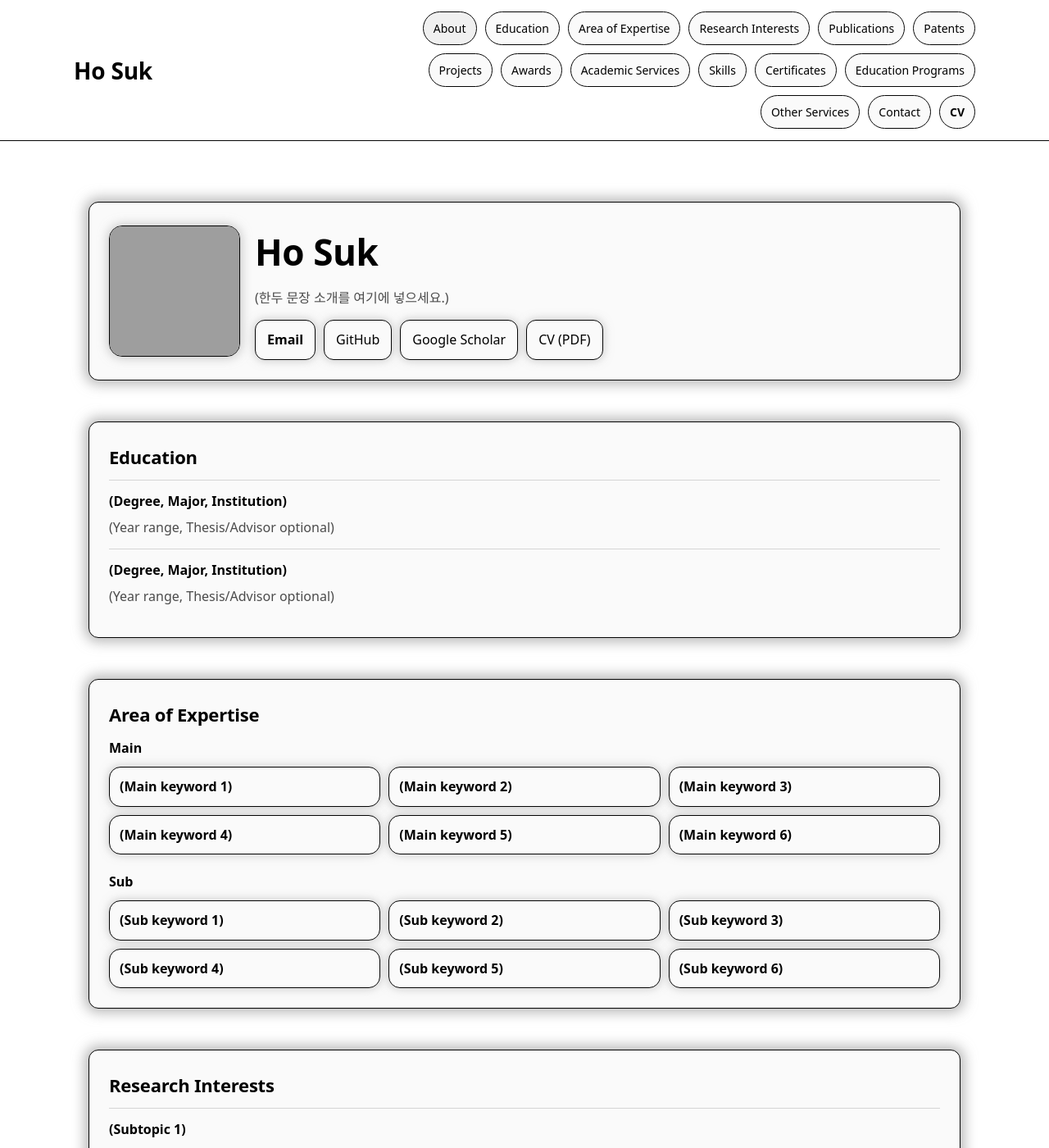
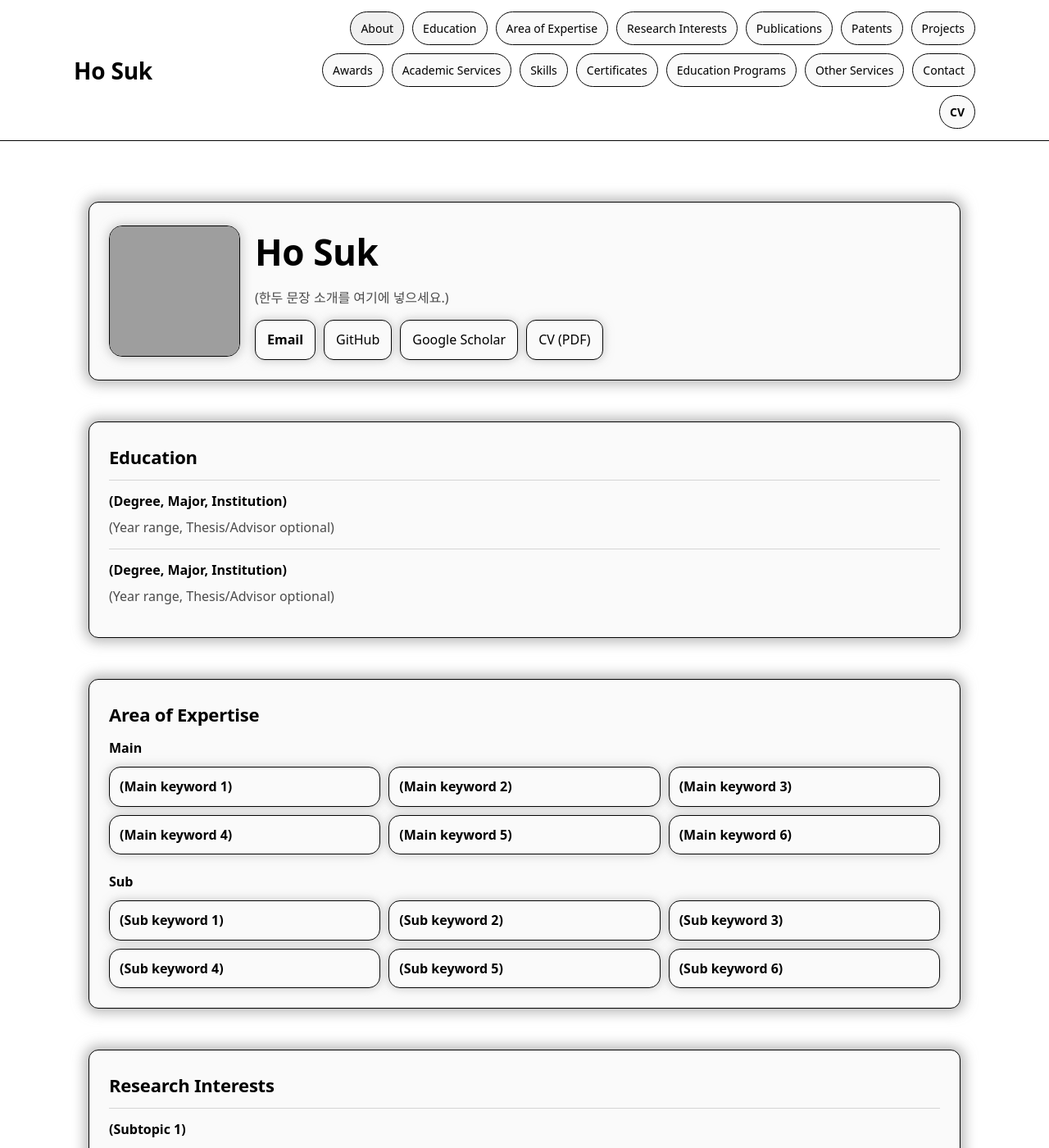
Before and after one commit to ho-suk-93/ho-suk-93.github.io, a Jekyll site: the page built from index.md, in a window 1280 px wide and 1400 px high. Shown: the whole window at 82% size. Built offline with Jekyll 4.4.1, drawn with Linux system fonts in a browser that asks for light colours; grey boxes are pictures that could not be loaded.

Commit message:
Update style.scss

```diff
--- a/assets/css/style.scss
+++ b/assets/css/style.scss
@@ -74,7 +74,7 @@ a:hover{ text-decoration:underline; }
 /* Nav (pill style) */
 .nav{
   flex: 1 1 auto;
-  max-width: 760px;   /* 필요하면 650~900px 범위로 조정 */
+  max-width: 900px;   /* 필요하면 650~900px 범위로 조정 */
   margin-left: auto;  /* 오른쪽 정렬 유지 */
   display:flex;
   flex-wrap:wrap;
```
